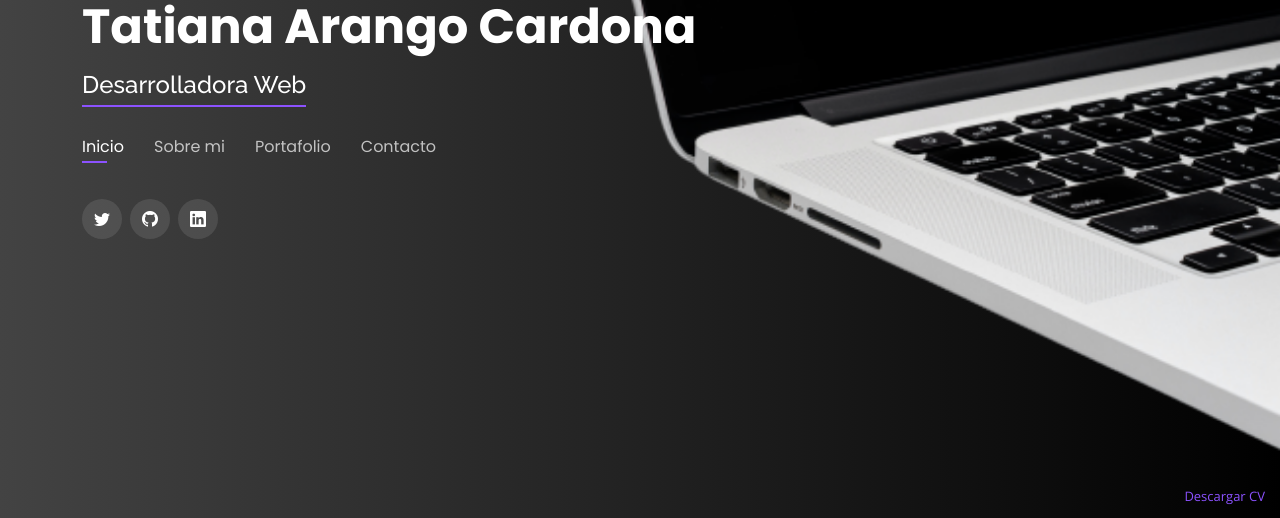
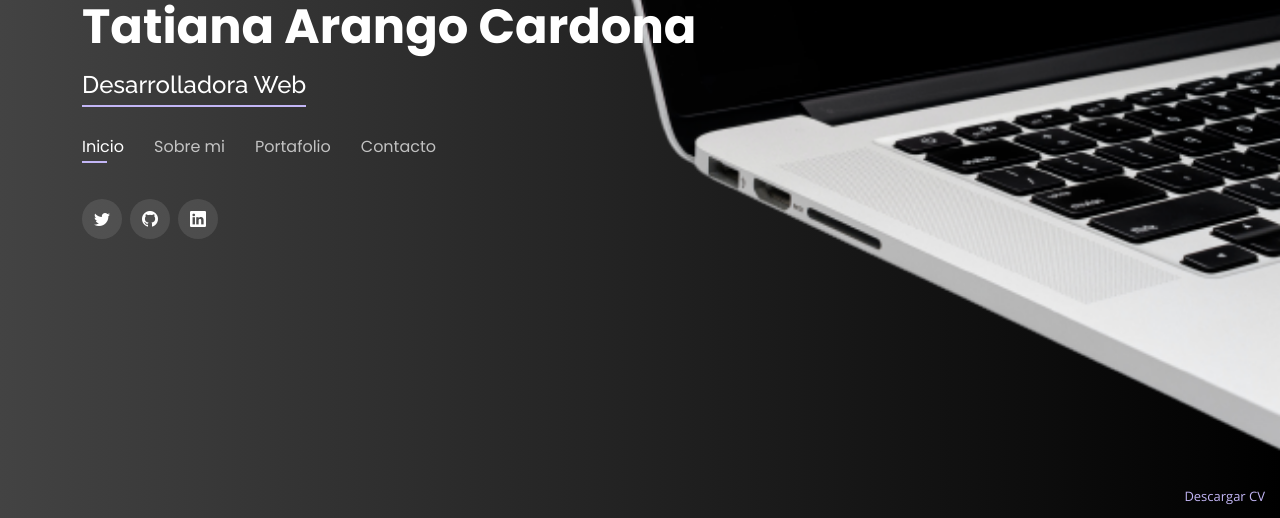
Before and after one commit to Tatianarangoc/portafoliotatiana, a plain HTML site: page index.html in a window 1280 px wide. Shown: the part 279-797 px from the top of the page. Drawn offline with nearby package versions, Linux system fonts and the light colour scheme.

Commit message:
cv changed

```diff
--- a/assets/css/style.css
+++ b/assets/css/style.css
@@ -3,7 +3,7 @@
 --------------------------------------------------------------*/
 :root {
   --primary: black;
-  --secundary: #8c52ff;
+  --secundary: #c3b6f6;
   --white: #fff;
 }
 
```
Also changed, not shown: 1 other file.
